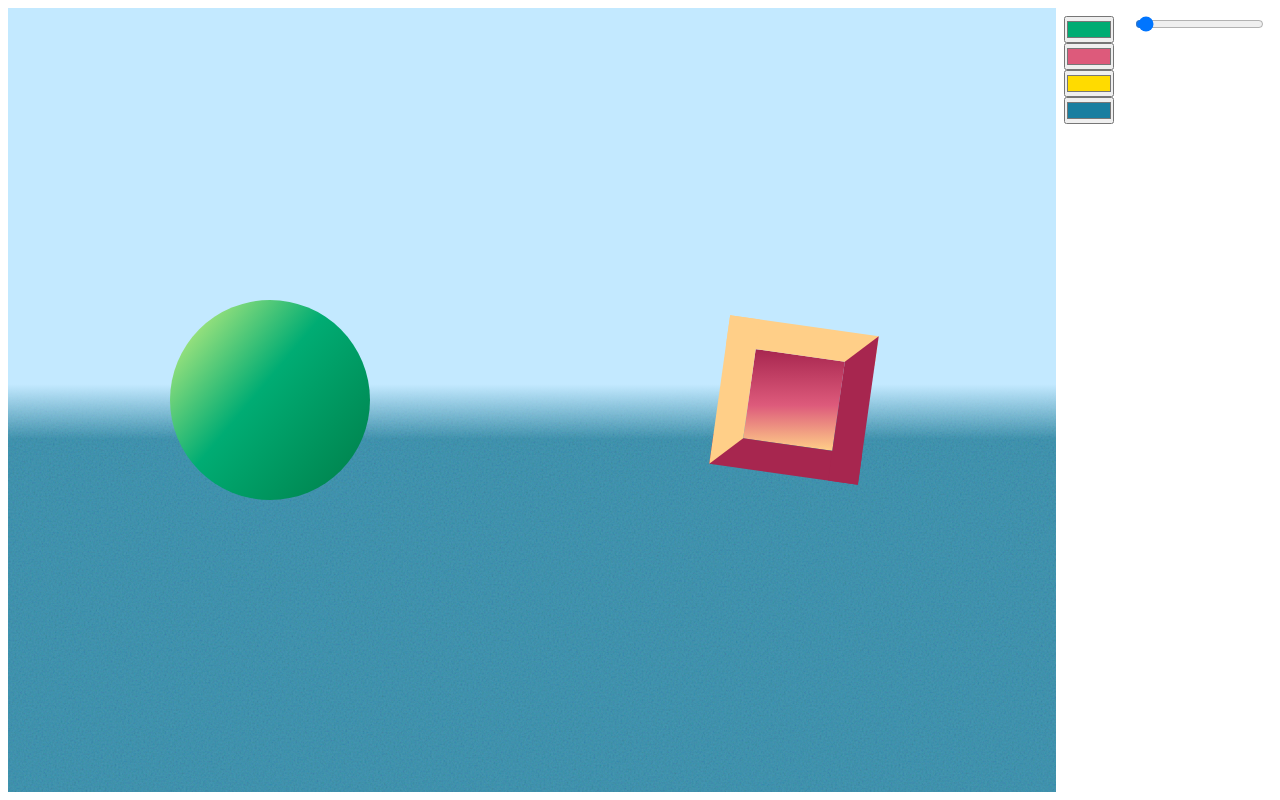
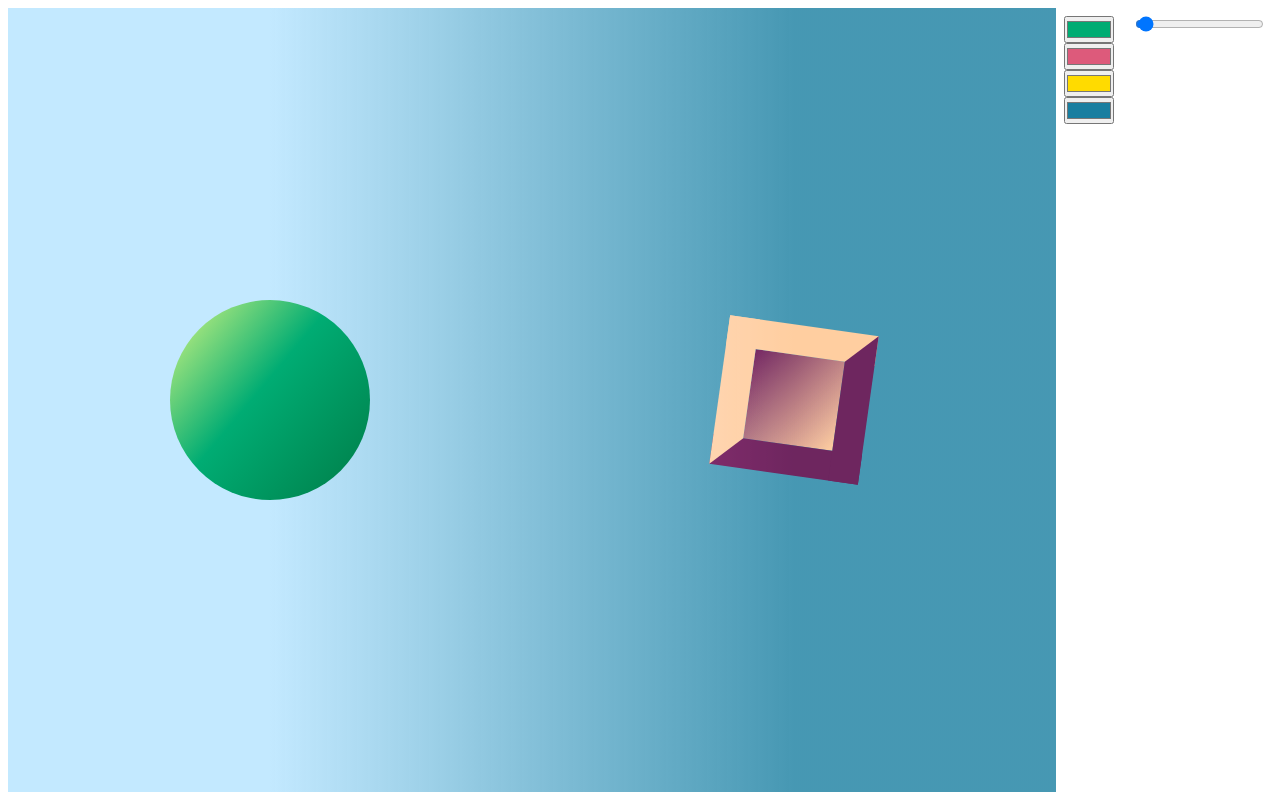
Before and after one commit to celltowertrees/painting-simulator, a SvelteKit app: page / in a window 1280 px wide. Built offline with nearby package versions, Linux system fonts and the light colour scheme.

Commit message:
add typescript and hope everything is mostly normal now

```diff
--- a/package.json
+++ b/package.json
@@ -11,7 +11,13 @@
 		"@sveltejs/adapter-auto": "^3.0.0",
 		"@sveltejs/kit": "^2.0.0",
 		"@sveltejs/vite-plugin-svelte": "^3.0.0",
+		"@tsconfig/svelte": "^5.0.4",
+		"@types/chroma-js": "^2.4.4",
+		"eslint": "^9.14.0",
+		"eslint-plugin-svelte": "^2.46.0",
 		"svelte": "^4.2.7",
+		"svelte-preprocess": "^6.0.3",
+		"typescript": "^5.6.3",
 		"vite": "^5.0.3"
 	},
 	"type": "module",
--- a/src/lib/components/sphere.svelte
+++ b/src/lib/components/sphere.svelte
@@ -1,5 +1,5 @@
-<script>
-    import { getLight, getShadow } from '../../lib/utils/mixers.js';
+<script lang="ts">
+    import { getLight, getShadow } from '../utils/mixers';
 
     export let light;
     export let base;
--- a/src/lib/components/square.svelte
+++ b/src/lib/components/square.svelte
@@ -1,5 +1,5 @@
-<script>
-    import { getLight, getShadow } from '../utils/mixers.js';
+<script lang="ts">
+    import { getLight, getShadow } from '../utils/mixers';
 
     export let light;
     export let base;
@@ -18,11 +18,11 @@
     --base: {palette.base};
     --shadow: {palette.shadow};
     --rotation: {rotation}deg;
-    --negative-rotation: -{rotation}deg;
-    --border-left: {rotation < 40 || rotation > 270 ? palette.light : palette.shadow};
-    --border-top: {rotation < 40 || rotation > 270 ? palette.light : palette.shadow};
-    --border-right: {rotation < 40 || rotation > 270 ? palette.shadow : palette.light};
-    --border-bottom: {rotation < 40 || rotation > 270 ? palette.shadow : palette.light};
+    --negative-rotation: -{rotation + 45}deg;
+    --border-left: {rotation < 45 || rotation > 225 ? palette.light : palette.shadow};
+    --border-top: {rotation < 45 || rotation > 225 ? palette.light : palette.shadow};
+    --border-right: {rotation < 45 || rotation > 225 ? palette.shadow : palette.light};
+    --border-bottom: {rotation < 45 || rotation > 225 ? palette.shadow : palette.light};
 "></div>
 
 <style>
@@ -35,9 +35,10 @@
         border-bottom: var(--border-bottom) 30px solid;
         margin: 0 auto;
         background: linear-gradient(
-            var(--negative-rotation), var(--light) 0%, var(--base) 45%, var(--shadow) 100%
+            var(--negative-rotation), var(--light) 0%, var(--shadow) 100%
         );
         rotate: var(--rotation);
         transition: border 0.5s ease;
+        mix-blend-mode: hard-light;
     }
 </style>
--- a/src/lib/utils/mixers.js
+++ b/src/lib/utils/mixers.ts
@@ -1,13 +1,13 @@
 import chroma from 'chroma-js';
 
-export function getLight(light, baseColor) {
+export function getLight(light: string, baseColor: string) {
 // if ambient background is lighter than n
 // return brightened color mixed with background
 // else return brightened color
     return chroma.mix(light, baseColor, 0.5, 'lab').brighten();
 }
 
-export function getShadow(baseColor) {
+export function getShadow(baseColor: string) {
     // if ambient background is darker than n
     // return darkened color mixed with background
     // else return darkened color
--- a/src/routes/+page.svelte
+++ b/src/routes/+page.svelte
@@ -1,11 +1,18 @@
-<script>
+<script lang="ts">
     import chroma from "chroma-js";
-    import soil from "$lib/img/soil.png";
-    import svg from "$lib/svg/noise.svg";
+    // import svg from "$lib/svg/noise.svg?component";
     import Sphere from "$lib/components/sphere.svelte";
     import Square from "$lib/components/square.svelte";
 
-    let initial = {
+    interface InitialColorsType {
+      sunlight: string,
+      sphereBase: string,
+      squareBase: string,
+      skyBase: string,
+      groundBase: string,
+    }
+
+    let initial: InitialColorsType = {
         sunlight: "#ffdb00",
         sphereBase: "#00ac73",
         squareBase: "#dd5a7b",
@@ -30,7 +37,7 @@
 
 <div class="container" style="--gap: 0.5rem">
     <div class="screen" style="--background: {sky}; --ground: {ground};">
-        <div class="texture" style="background-image: url({svg})"></div>
+        <!-- <div class="texture" style="background-image: url({svg})"></div> -->
         <div class="gradient"></div>
         <div class="grid">
             <div class="item-1">
@@ -98,13 +105,24 @@
         top: 0;
         left: 0;
         z-index: -1;
-        background: linear-gradient(
-            180deg,
-            var(--background) 0%,
-            var(--background) 48%,
-            var(--ground) 55%,
-            var(--ground) 100%
-        );
+        @media (min-aspect-ratio: 1 / 1) {
+            background: linear-gradient(
+                90deg,
+                var(--background) 0%,
+                var(--background) 25%,
+                var(--ground) 75%,
+                var(--ground) 100%
+            );
+        }
+        @media (max-aspect-ratio: 1 / 1) {
+          background: linear-gradient(
+              180deg,
+              var(--background) 0%,
+              var(--background) 25%,
+              var(--ground) 75%,
+              var(--ground) 100%
+          );
+      }
     }
 
     .screen {
--- /dev/null
+++ b/src/svelte.d.ts
@@ -0,0 +1 @@
+declare module '*.svelte'
--- a/svelte.config.js
+++ b/svelte.config.js
@@ -1,4 +1,5 @@
 import adapter from '@sveltejs/adapter-auto';
+import { sveltePreprocess } from 'svelte-preprocess';
 
 /** @type {import('@sveltejs/kit').Config} */
 const config = {
@@ -7,7 +8,8 @@ const config = {
 		// If your environment is not supported or you settled on a specific environment, switch out the adapter.
 		// See https://kit.svelte.dev/docs/adapters for more information about adapters.
 		adapter: adapter()
-	}
+	},
+  preprocess: sveltePreprocess(),
 };
 
 export default config;
--- a/vite.config.js
+++ b/vite.config.js
@@ -1,6 +1,10 @@
 import { sveltekit } from '@sveltejs/kit/vite';
 import { defineConfig } from 'vite';
+// import svg from '@poppanator/sveltekit-svg';
 
 export default defineConfig({
-	plugins: [sveltekit()]
+	plugins: [
+    sveltekit(),
+    // svg()
+  ]
 });
```
Also changed, not shown: eslint.config.js (added, +37 -0 lines), tsconfig.json (added, +11 -0 lines), 1 other file (tests, documents, lock files or other folders).
